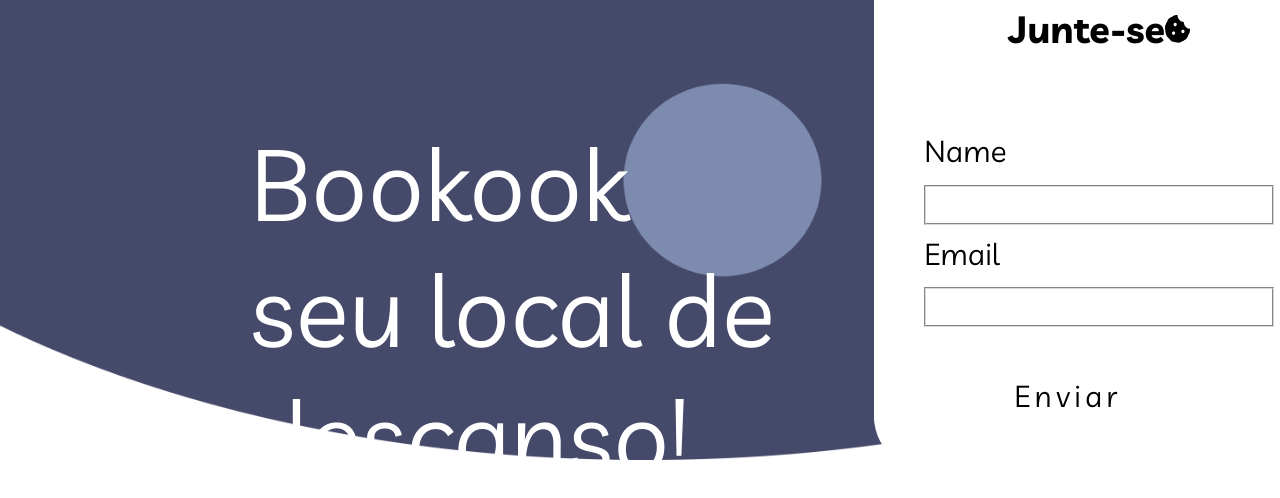
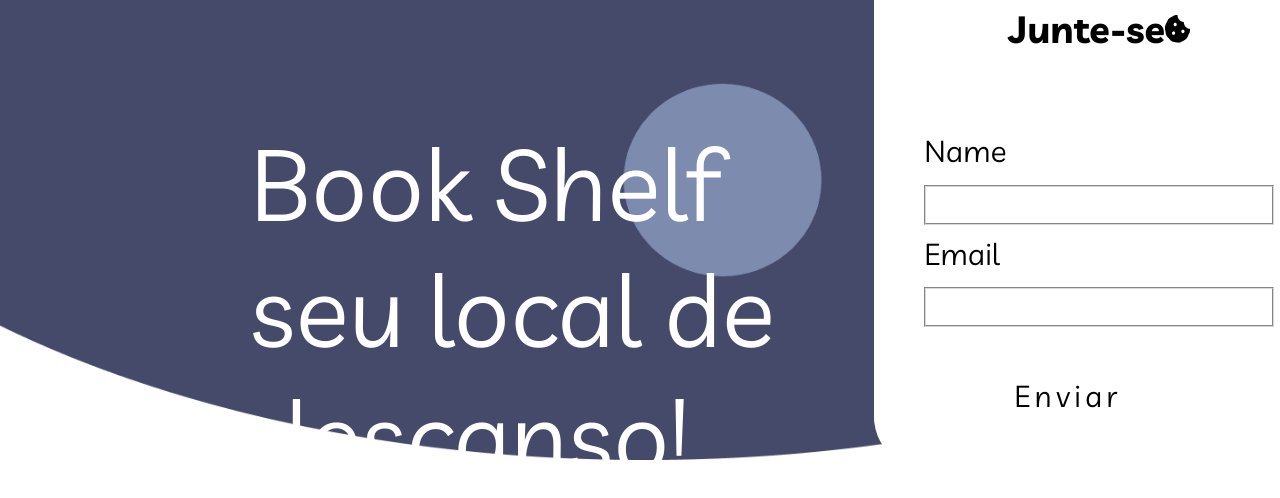
Before and after one commit to mejessica/livrariaBookShelf, a plain HTML site: page index.html in a window 1280 px wide. Shown: the part 340-838 px from the top of the page. Drawn offline with Linux system fonts and the light colour scheme.

Commit message:
feat: mudança no nome da livraria

```diff
--- a/index.html
+++ b/index.html
@@ -13,7 +13,7 @@
     <link rel="preconnect" href="https://fonts.gstatic.com" crossorigin>
     <link href="https://fonts.googleapis.com/css2?family=Livvic:wght@400;500;700&display=swap" rel="stylesheet">
 
-    <title>Livraria Bookook</title>
+    <title>Livraria Book Shelf</title>
 
 </head>
 
@@ -21,7 +21,7 @@
     <header class="cabecalho">
         <div class="logo-name">
             <img class="logo" src="./src/img/logo.png" alt="imagem do logo">
-            <h1 class="name">Bookook seu local de descanso!</h1>
+            <h1 class="name">Book Shelf seu local de descanso!</h1>
         </div>
         <div class="menu-form">
 
```
